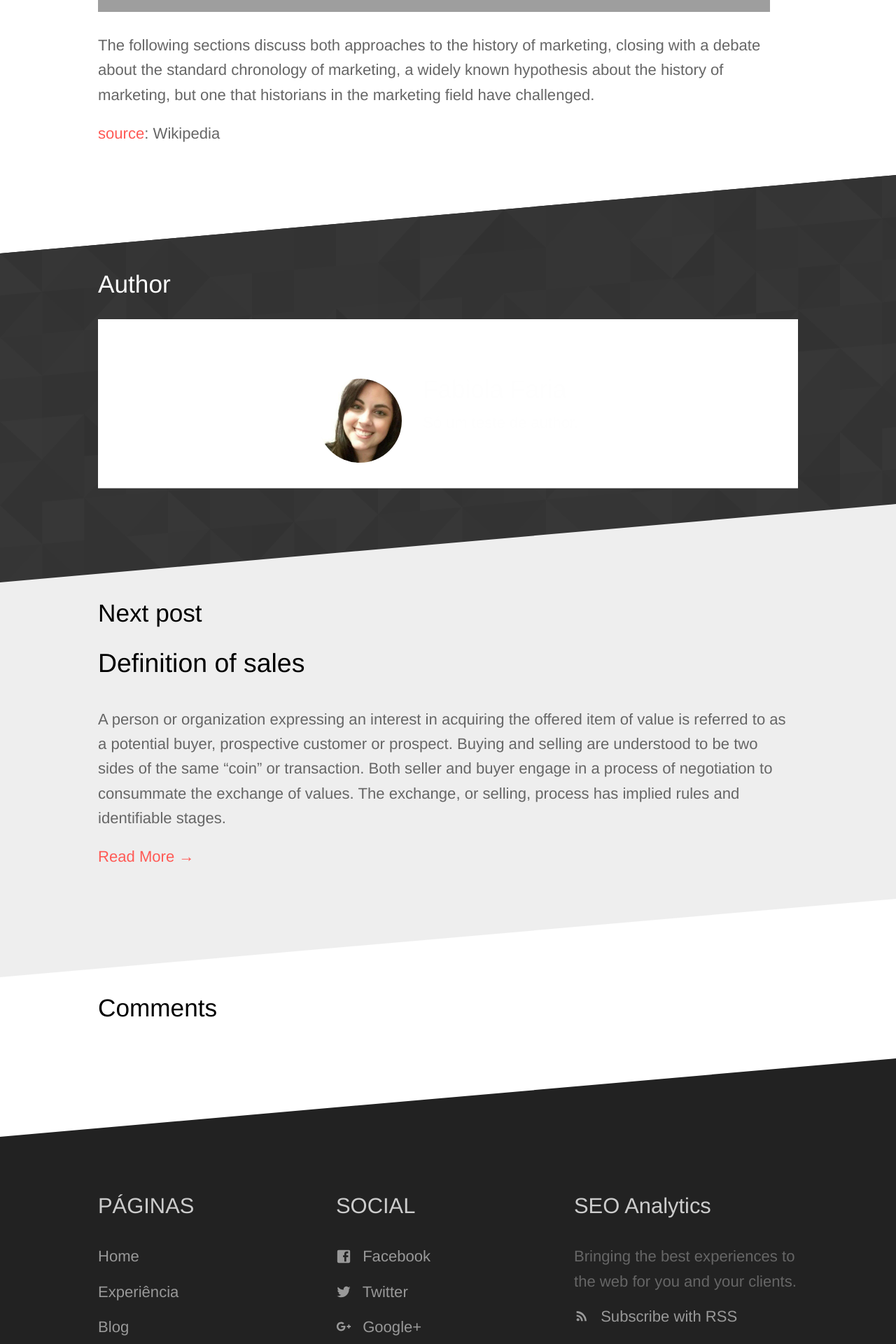
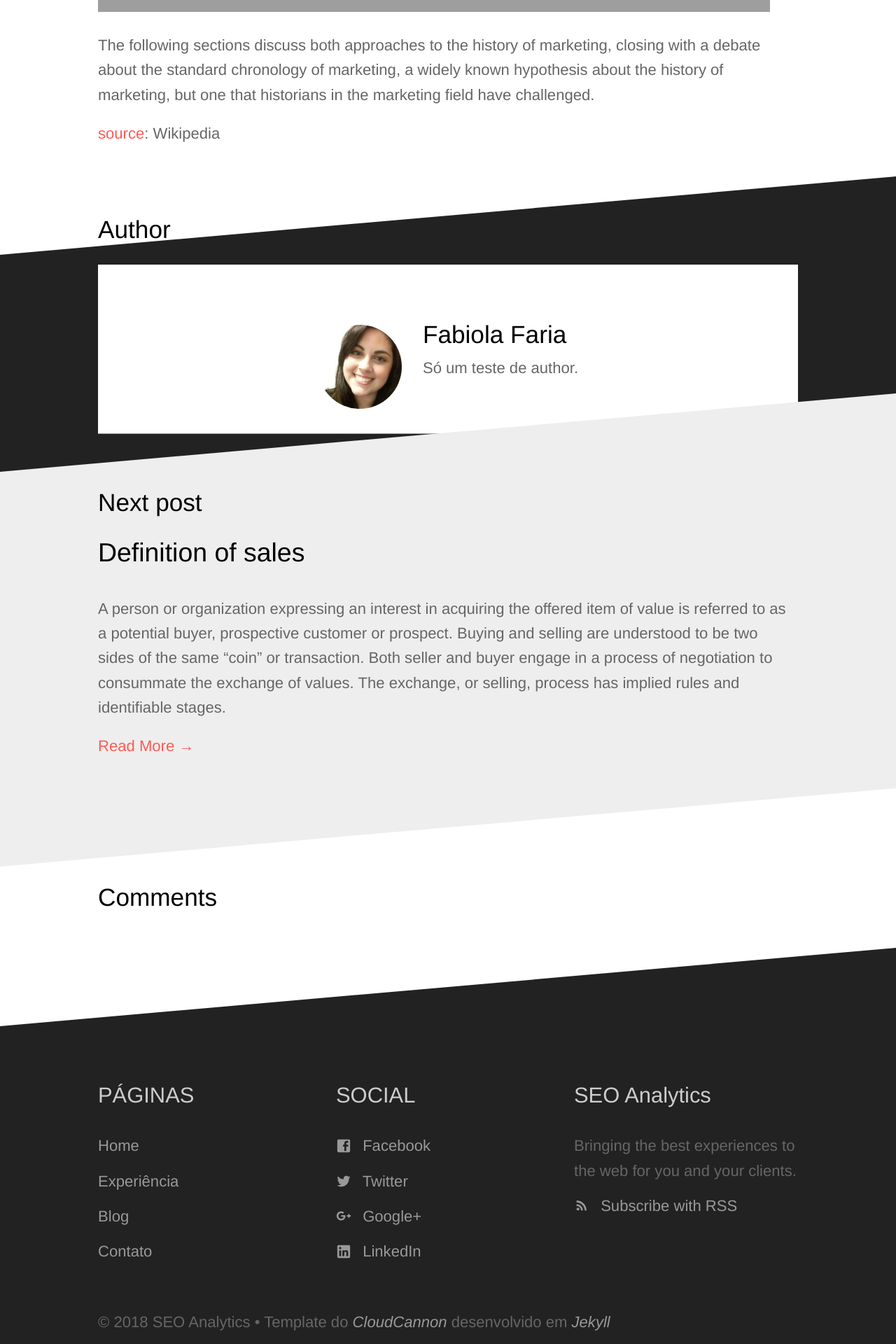
Before and after one commit to seoanalytics/seoanalytics.github.io, a Jekyll site: the page built from _posts/2016-08-12-the-history-of-marketing.md, in a window 1280 px wide. Shown: the part 3449-5369 px from the top of the page at 70% size. Built offline with Jekyll 4.4.1, drawn with Linux system fonts in a browser that asks for light colours; comment, search, counter and statistics services are not loaded; grey boxes are pictures that could not be loaded.

Commit message:
Updated '_layouts/post.html' via CloudCannon

```diff
--- a/_layouts/post.html
+++ b/_layouts/post.html
@@ -12,7 +12,7 @@
 
 
 {% if page.author_staff_member %}
-	<section class="diagonal patterned">
+	<!-- <section class="diagonal patterned"> -->
 		<div class="container">
 			<h2>Author</h2>
 		<!--	<ul class="image-grid">
@@ -23,7 +23,6 @@
 				{% include author-box.html %}
 
 		</div>
-	</section>
 {% endif %}
 
 <section class="diagonal alternate">
```
